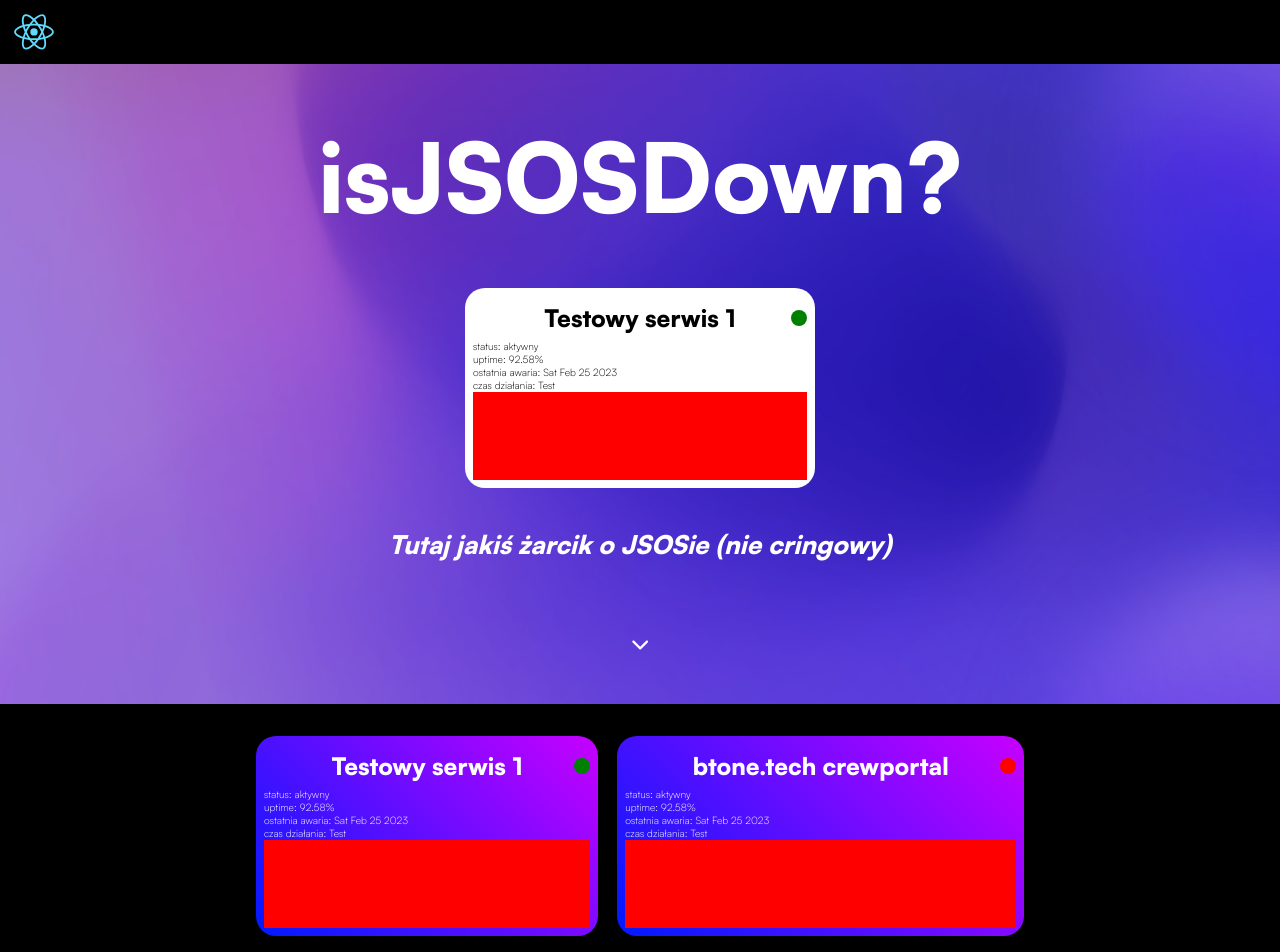
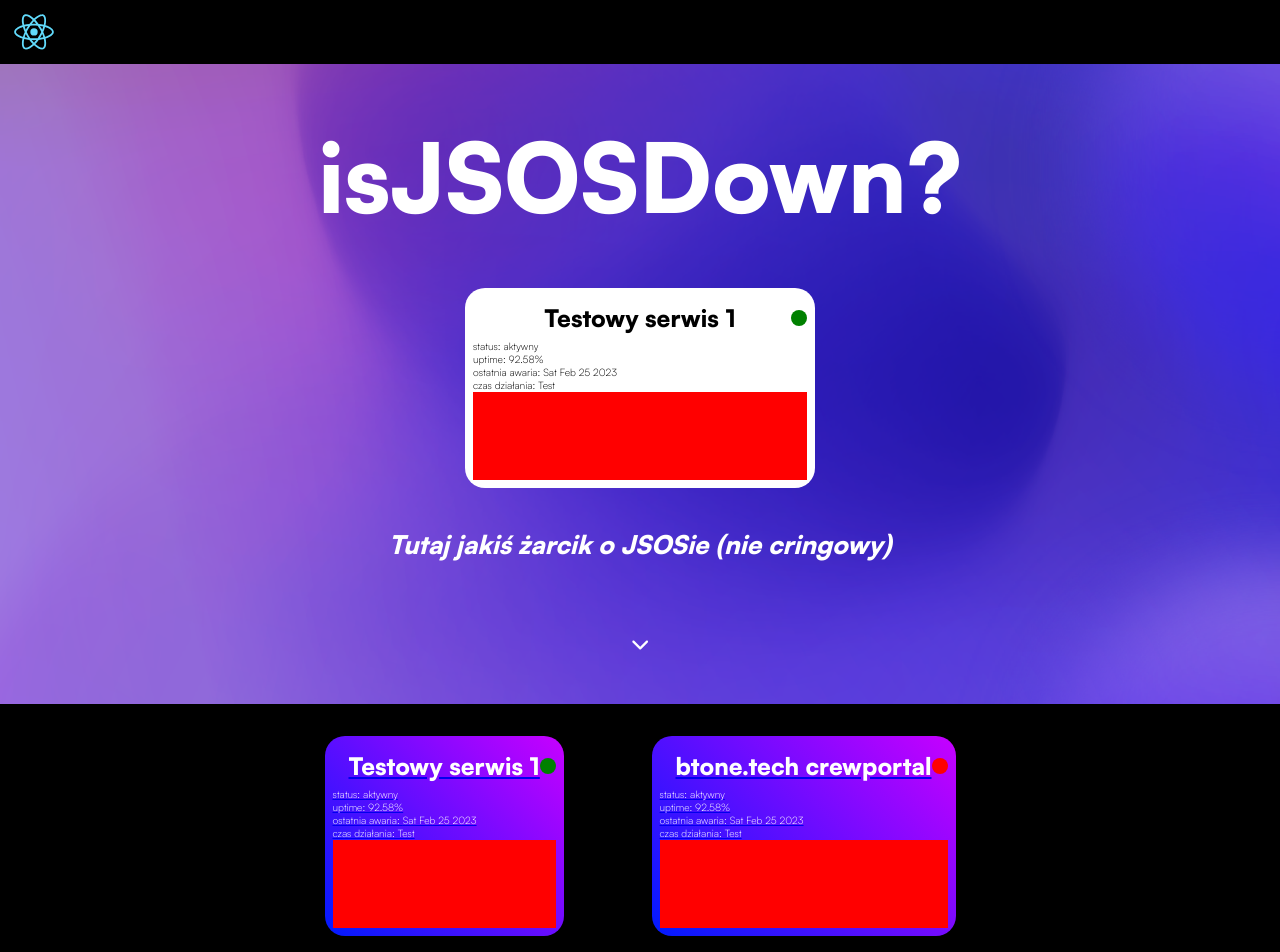
Before and after one commit to Kisiekx/isjsosdown-frontend-Alpha, a React (Create React App) app: page / in a window 1280 px wide. Shown: the top 952 px of the page. Built offline with nearby package versions, Linux system fonts and the light colour scheme.

Commit message:
Added basic routing

```diff
--- a/package.json
+++ b/package.json
@@ -16,6 +16,7 @@
     "react": "^18.2.0",
     "react-dom": "^18.2.0",
     "react-icons": "^4.7.1",
+    "react-router-dom": "^6.8.2",
     "react-scripts": "5.0.1",
     "styled-components": "^5.3.6",
     "typescript": "^4.9.5",
--- /dev/null
+++ b/src/components/RouteWrappers/ServiceTileWithRoute.tsx
@@ -0,0 +1,14 @@
+import { NavLink } from "react-router-dom";
+import {IServiceData} from "../../interfaces/serviceData";
+import { ServiceTile } from "../ServiceTiles/ServiceTile";
+
+import {ServiceTileProps} from "../ServiceTiles/ServiceTile";
+
+export const ServiceTileWithRoute = (props:ServiceTileProps) => {
+
+    return (
+        <NavLink to={`/service/${props.serviceData.name}`}>
+            <ServiceTile serviceData={props.serviceData}/>
+        </NavLink>
+    )
+};
--- a/src/components/ServiceTiles/ServiceTile.tsx
+++ b/src/components/ServiceTiles/ServiceTile.tsx
@@ -11,7 +11,7 @@ import {IServiceData} from "../../interfaces/serviceData";
 import {useEffect, useState} from "react";
 import {globalColors} from "../../assets/globalStyleVariables";
 
-interface ServiceTileProps {
+export interface ServiceTileProps {
     serviceData: IServiceData
 }
 
--- a/src/index.tsx
+++ b/src/index.tsx
@@ -4,14 +4,42 @@ import { Home } from "./pages/Home/Home";
 import reportWebVitals from './reportWebVitals';
 import GlobalStyle from "./assets/global.style";
 import './assets/fonts.css'
+import {
+  BrowserRouter as Router,
+  Route,
+  Routes,
+} from 'react-router-dom'
 
 const root = ReactDOM.createRoot(
   document.getElementById('root') as HTMLElement
 );
+
+const ServiceDetails = ()=>{
+  return <div>Service Details</div>
+}
+const ErrorPage = ()=>{
+  return <div>ErrorPage</div>
+}
+const RouterComponent = (props:any)=>{
+  return(
+  <>
+        <Routes>
+                <Route path="/" element={<Home/>} ></Route>
+                <Route path="/service/:serviceID" element={<ServiceDetails/>}/>
+                <Route path="/*" element={<ErrorPage/>}/>
+        </Routes>
+
+  </>);
+
+}
+
 root.render(
   <React.StrictMode>
-    <GlobalStyle/>
-    <Home/>
+    <Router>
+      <RouterComponent/>
+      <GlobalStyle/>
+    </Router>
+
   </React.StrictMode>
 );
 
--- a/src/pages/Home/Home.tsx
+++ b/src/pages/Home/Home.tsx
@@ -4,6 +4,15 @@ import {TopBar} from "../../components/TopBar/TopBar";
 import {Baner} from "./components/Baner/Baner";
 import {ServicesStatus} from "./components/ServicesContainer/ServicesStatus";
 import {HomeLogic} from "./HomeLogic";
+
+
+const ServiceDetails = ()=>{
+    return <div>Service Details</div>
+}
+const ErrorPage = ()=>{
+    return <div>ErrorPage</div>
+}
+
 
 export const Home: React.FC = () => {
 
@@ -15,6 +24,7 @@ export const Home: React.FC = () => {
             <TopBar/>
             <Baner jsosData={services[0]}/>
             <ServicesStatus services={services}/>
+
         </>
     );
 }
--- a/src/pages/Home/components/ServicesContainer/ServicesStatus.tsx
+++ b/src/pages/Home/components/ServicesContainer/ServicesStatus.tsx
@@ -1,6 +1,7 @@
 import {Container, Gradient} from "./ServicesStatus.style";
 import {IServiceData} from "../../../../interfaces/serviceData";
 import {ServiceTile} from "../../../../components/ServiceTiles/ServiceTile";
+import { ServiceTileWithRoute } from "../../../../components/RouteWrappers/ServiceTileWithRoute";
 
 interface ServicesContainerProps {
     services: IServiceData[]
@@ -12,7 +13,7 @@ export const ServicesStatus = (props: ServicesContainerProps) => {
             <Gradient>
                 <Container>
                     {props.services.map((serviceData) =>
-                        <ServiceTile serviceData={serviceData}/>
+                        <ServiceTileWithRoute serviceData={serviceData}/>
                     )}
                 </Container>
             </Gradient>
```
Also changed, not shown: 1 other file (tests, documents, lock files or other folders).
